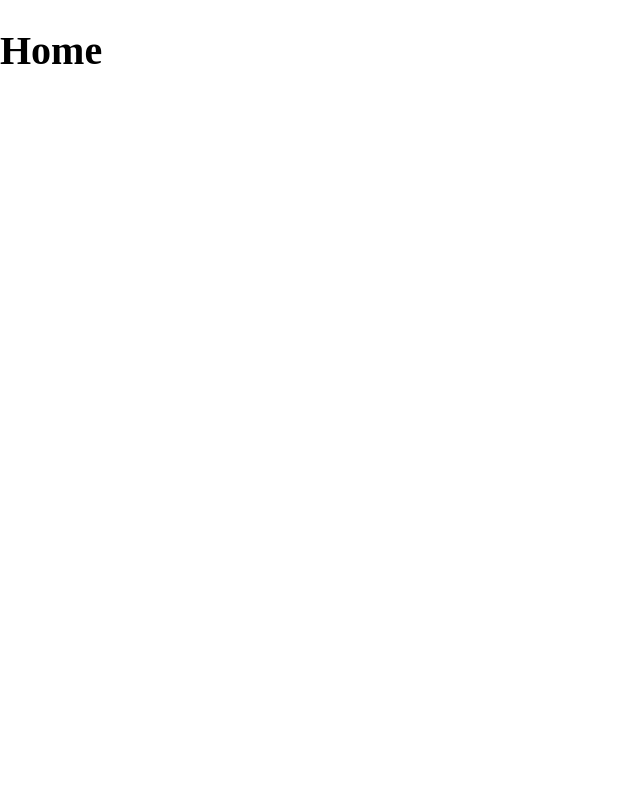
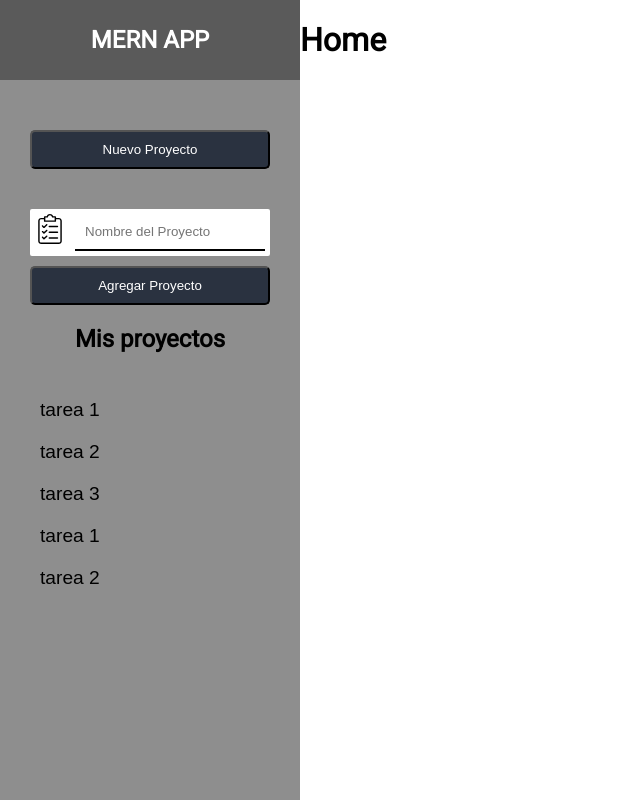
Before and after one commit to ArielMD/Front-adm-proyectos, a React (Create React App) app: page /proyectos in a window 1280 px wide. Shown: the whole page, without its empty margins (0-640 px from the left). Built offline with nearby package versions, Linux system fonts and the light colour scheme.

Commit message:
feat: componente sidebar

```diff
--- a/public/index.html
+++ b/public/index.html
@@ -3,6 +3,7 @@
   <head>
     <meta charset="utf-8" />
     <title>Administrador de tareas</title>
+    <link href="https://fonts.googleapis.com/css2?family=Roboto:wght@300;400&display=swap" rel="stylesheet">
   </head>
   <body>
     <noscript>You need to enable JavaScript to run this app.</noscript>
--- a/src/App.css
+++ b/src/App.css
@@ -1,5 +1,5 @@
 html{
-  font-size: 20px;
+  font-size: 16px;
 }
 
 :root{
@@ -9,9 +9,11 @@ html{
   --ligthGrey:#8e8e8e;
   --red: #ff0000e0;
   --white: #ffffff;
+  --darkBlue: #2a3240;
 }
 
 body{
  margin: 0px;
  padding: 0px;
+ font-family: 'Roboto', sans-serif;
 }
--- /dev/null
+++ b/src/components/listProjects/ListProjects.js
@@ -0,0 +1,35 @@
+import React from "react";
+import ListProjectsStyled from "./listProjectStyled";
+import Project from "../project/Project";
+
+const ListProjects = () => {
+  const test = [
+    {
+      nombre: "tarea 1",
+    },
+    {
+      nombre: "tarea 2",
+    },
+    {
+      nombre: "tarea 3",
+    },
+    {
+      nombre: "tarea 1",
+    },
+    {
+      nombre: "tarea 2",
+    },
+  ];
+  return (
+    <ListProjectsStyled>
+      <h1>Mis proyectos</h1>
+      <ul>
+        {test.map((project) => (
+          <Project project={project} />
+        ))}
+      </ul>
+    </ListProjectsStyled>
+  );
+};
+
+export default ListProjects;
--- /dev/null
+++ b/src/components/listProjects/listProjectStyled.js
@@ -0,0 +1,19 @@
+import styled from "styled-components";
+
+const ListProjectsStyled = styled.div`
+  display: flex;
+  flex-direction: column;
+  height: 400px;
+  h1 {
+    width: 100%;
+    text-align: center;
+  }
+  ul {
+    width: 100%;
+    overflow-x: hidden;
+    overflow-y: auto;
+    padding-left: 0px;
+  }
+`;
+
+export default ListProjectsStyled;
--- /dev/null
+++ b/src/components/newProject/NewProject.js
@@ -0,0 +1,36 @@
+import React from "react";
+import NewProjectStyled from "./newProjectStyled";
+import iconProject from "../../assets/tareas.svg";
+import { useForm } from "react-hook-form";
+
+const NewProject = () => {
+  const { errors, handleSubmit, register } = useForm();
+
+  const onSubmit = (values) => {
+    console.log(values);
+  };
+
+  return (
+    <NewProjectStyled>
+      <button className="new button">Nuevo Proyecto</button>
+      <form onSubmit={handleSubmit(onSubmit)}>
+        <div className="input-group">
+          <label className="input">
+            <img src={iconProject}></img>
+            <input
+              name="newProject"
+              placeholder="Nombre del Proyecto"
+              ref={register({ required: "Nombre del proyecto obligatorio" })}
+            ></input>
+          </label>
+          {errors.newProject && <small>{errors.newProject.message}</small>}
+        </div>
+        <button type="submit" className="add button">
+          Agregar Proyecto
+        </button>
+      </form>
+    </NewProjectStyled>
+  );
+};
+
+export default NewProject;
--- /dev/null
+++ b/src/components/newProject/newProjectStyled.js
@@ -0,0 +1,47 @@
+import styled from "styled-components";
+
+const NewProjectStyled = styled.div`
+  display: flex;
+  flex-direction: column;
+
+  .input-group {
+    display: flex;
+    flex-direction: column;
+    padding-bottom: 10px;
+    small {
+      color: var(--red);
+    }
+  }
+
+  .input {
+    display: inline-flex;
+    text-align: center;
+    background-color: var(--white);
+    border-radius: 2px;
+    padding: 5px;
+    img {
+      width: 30px;
+      height: 30px;
+      padding-right: 10px;
+    }
+    input {
+      width: 100%;
+      padding: 10px;
+      border: none;
+      border-bottom: 2px solid black;
+    }
+  }
+  .button {
+    width: 100%;
+    background-color: var(--darkBlue);
+    color: var(--white);
+    padding: 10px;
+    border-radius: 5px;
+  }
+
+  .new {
+    margin-bottom: 40px;
+  }
+`;
+
+export default NewProjectStyled;
--- /dev/null
+++ b/src/components/project/Project.js
@@ -0,0 +1,11 @@
+import React from "react";
+import ProjectStyled from "./projectStyled";
+const Project = ({ project }) => {
+  return (
+    <ProjectStyled>
+      <button type="button">{project.nombre}</button>
+    </ProjectStyled>
+  );
+};
+
+export default Project;
--- /dev/null
+++ b/src/components/project/projectStyled.js
@@ -0,0 +1,20 @@
+import styled from "styled-components";
+
+const ProjectStyled = styled.li`
+  button {
+    width: 100%;
+    padding: 10px;
+    text-align: left;
+    background: var(--lighGrey);
+    border: none;
+    cursor: pointer;
+    font-size: 1.2em;
+    outline: none;
+    :focus {
+      background: var(--darkBlue);
+      color: var(--white);
+    }
+  }
+`;
+
+export default ProjectStyled;
--- /dev/null
+++ b/src/components/sidebar/Sidebar.js
@@ -0,0 +1,17 @@
+import React from "react";
+import SidebarStyled from "./sidebarStyled";
+import NewProject from "../newProject/NewProject";
+import ListProjects from "../listProjects/ListProjects";
+const Sidebar = () => {
+  return (
+    <SidebarStyled>
+      <h1 className="sidebar-title">MERN APP</h1>
+      <div className="wrapper">
+        <NewProject />
+        <ListProjects />
+      </div>
+    </SidebarStyled>
+  );
+};
+
+export default Sidebar;
--- /dev/null
+++ b/src/components/sidebar/sidebarStyled.js
@@ -0,0 +1,23 @@
+import styled from "styled-components";
+
+const SidebarStyled = styled.aside`
+  background-color: var(--ligthGrey);
+  width: 300px;
+  height: 100vh;
+  display: flex;
+  flex-direction: column;
+  .sidebar-title {
+    display: flex;
+    height: 80px;
+    margin-top: 0px;
+    color: var(--white);
+    background: var(--darkGrey);
+    align-items: center;
+    justify-content: center;
+  }
+  .wrapper {
+    padding: 30px;
+  }
+`;
+
+export default SidebarStyled;
--- a/src/views/home/Home.js
+++ b/src/views/home/Home.js
@@ -1,6 +1,13 @@
 import React from "react";
+import HomeStyled from "./homeStyled";
+import Sidebar from "../../components/sidebar/Sidebar";
 const Home = () => {
-  return <h1>Home</h1>;
+  return (
+    <HomeStyled>
+      <Sidebar />
+      <h1 className="sidebar-title">Home</h1>
+    </HomeStyled>
+  );
 };
 
 export default Home;
--- /dev/null
+++ b/src/views/home/homeStyled.js
@@ -0,0 +1,8 @@
+import styled from "styled-components";
+
+const HomeStyled = styled.div`
+  display: flex;
+  flex-direction: row;
+`;
+
+export default HomeStyled;
```
Also changed, not shown: src/assets/tareas.svg (added).
